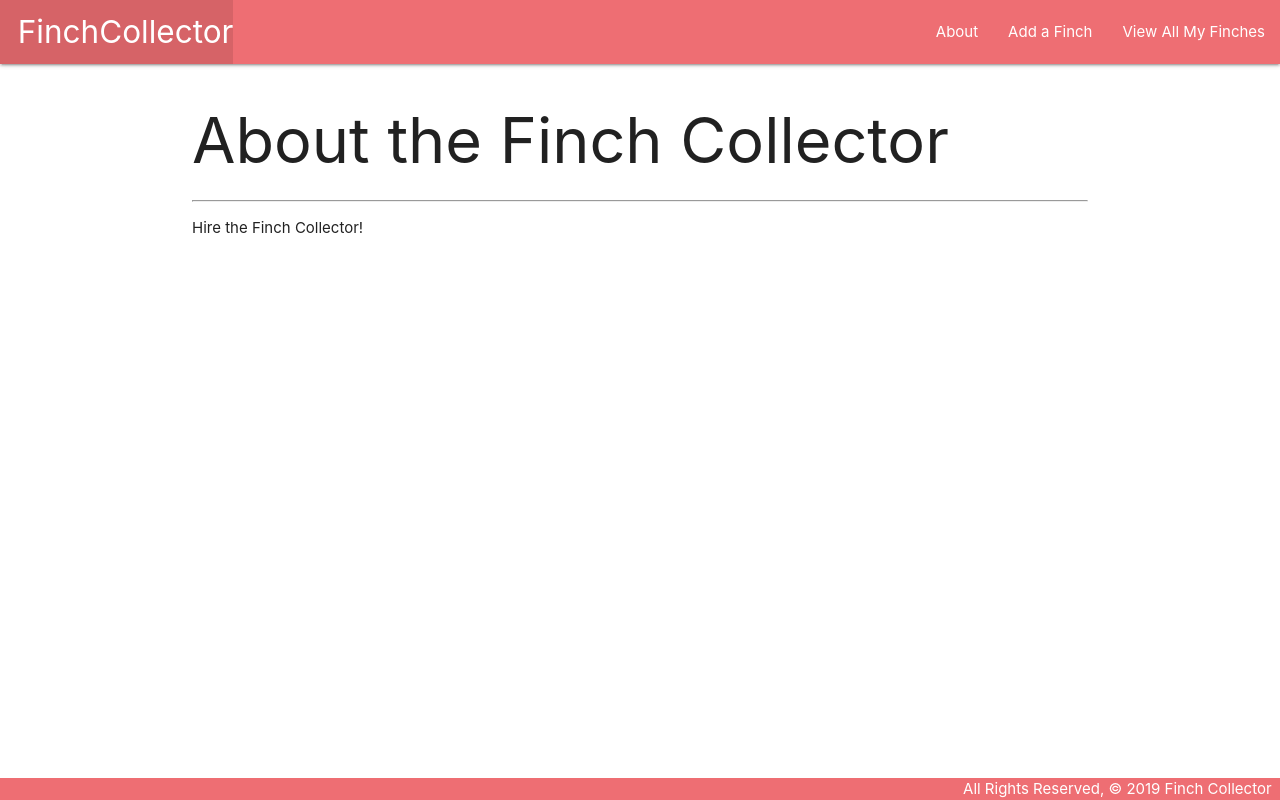
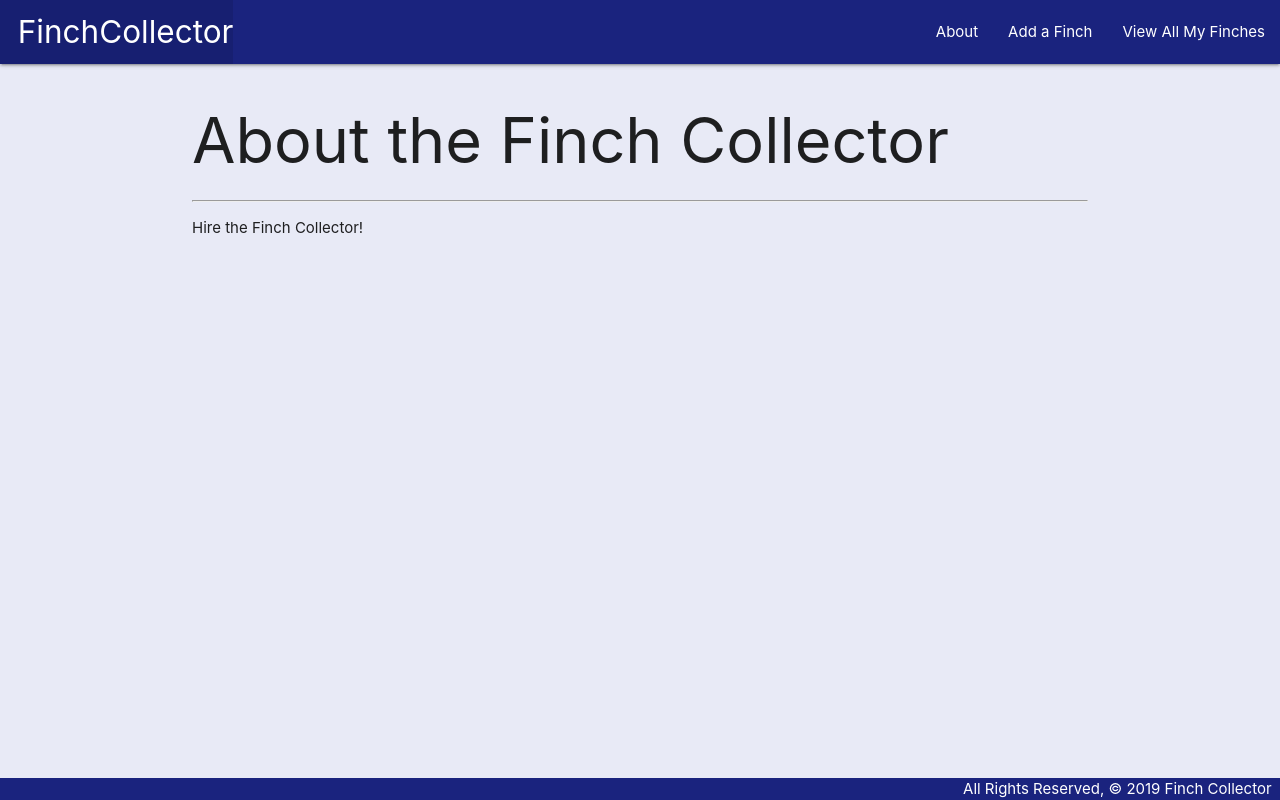
Before and after one commit to AJS3993/Finch-Collector, a Django app: page /about/ in a window 1280 px wide. Run offline with Django 3.2, Linux system fonts and the light colour scheme.

Commit message:
basic styling

```diff
--- a/main_app/templates/about.html
+++ b/main_app/templates/about.html
@@ -4,7 +4,7 @@
   <meta charset="UTF-8">
   <meta name="viewport" content="width=device-width, initial-scale=1.0">
   <meta http-equiv="X-UA-Compatible" content="ie=edge">
-  <title>Cat Collector</title>
+  <title>Finch Collector</title>
 </head>
 <body>
 
@@ -16,7 +16,7 @@
     <p>Hire the Finch Collector!</p>
     {% endblock %}
 
-    <footer>All Rights Reserved, &copy; 2019 Cat Collector</footer>
+    <footer>All Rights Reserved, &copy; 2020 Finch Collector</footer>
 
 </body>
 </html>
--- a/main_app/templates/base.html
+++ b/main_app/templates/base.html
@@ -10,10 +10,10 @@
   <link rel="stylesheet" href="https://cdnjs.cloudflare.com/ajax/libs/materialize/1.0.0/css/materialize.min.css">
   <link rel="stylesheet" type="text/css" href="{% static 'css/style.css' %}">
 </head>
-<body>
+<body class = "indigo lighten-5">
   <header class="navbar-fixed">
     <nav>
-      <div class="nav-wrapper">
+      <div class="nav-wrapper indigo darken-4">
         <ul>
           <li><a href="/" class="left brand-logo">&nbsp;&nbsp;FinchCollector</a></li>
         </ul>
@@ -29,8 +29,8 @@
     {% block content %}
     {% endblock %}
   </main>
-  <footer class="page-footer">
-    <div class="right">All Rights Reserved, &copy; 2019 Finch Collector &nbsp;</div>
+  <footer class="page-footer indigo darken-4">
+    <div class="right indigo darken-4">All Rights Reserved, &copy; 2019 Finch Collector &nbsp;</div>
   </footer>
 </body>
 </html>
--- a/main_app/templates/main_app/finch_form.html
+++ b/main_app/templates/main_app/finch_form.html
@@ -4,7 +4,7 @@
 {% if object %}
     <h1>Edit <span class="teal-text">{{object.name}}</span></h1>
   {% else %}
-    <h1>Add Cat</h1>
+    <h1>Add Finch</h1>
   {% endif %}
   <!-- Leaving the action empty makes the form post to the same url used to display it -->
   <form action="" method="post">
```
